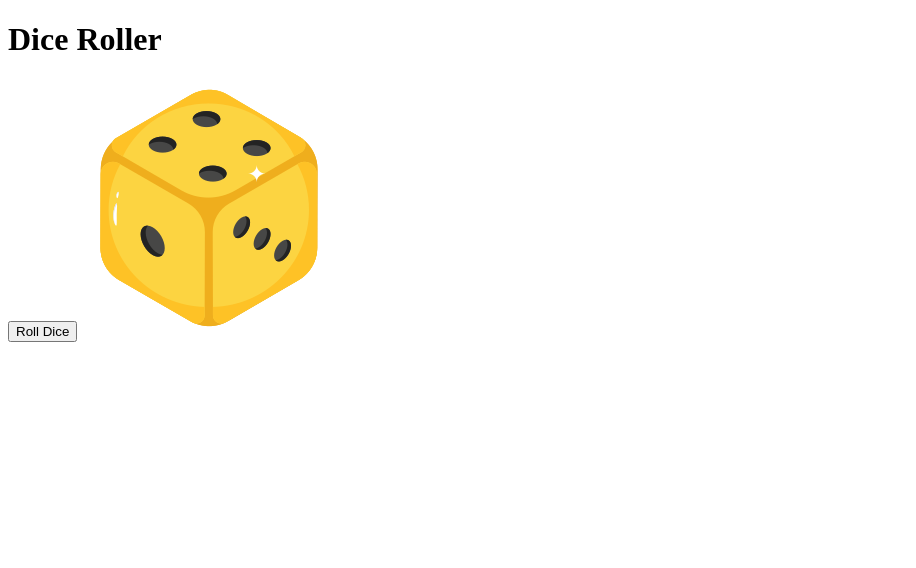
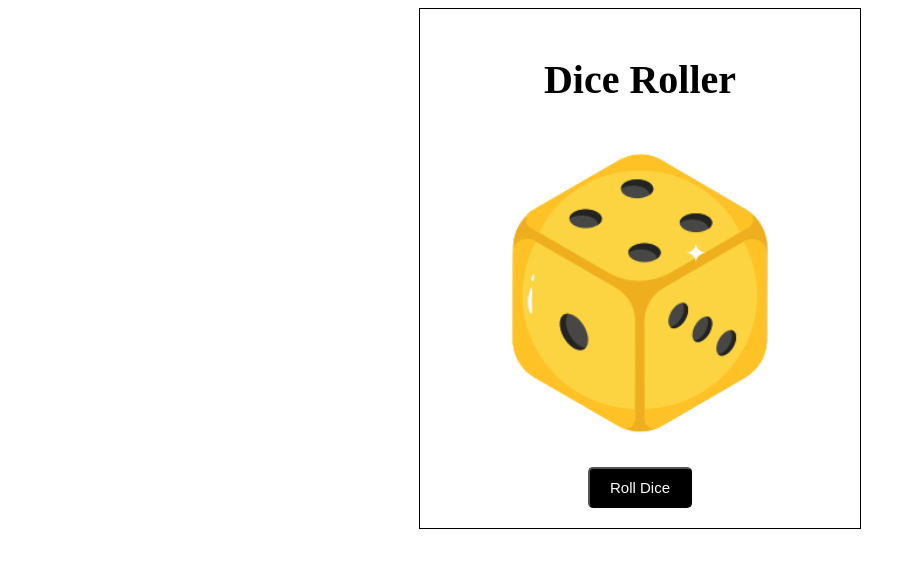
Before and after one commit to pranalipekhale13/Dice-Roller, a plain HTML site: page index.html in a window 1280 px wide. Shown: the whole page, without its empty margins (0-916 px from the left). Drawn offline with Linux system fonts and the light colour scheme.

Commit message:
added css style

```diff
--- a/index.html
+++ b/index.html
@@ -4,13 +4,45 @@
     <meta charset="UTF-8">
     <meta name="viewport" content="width=device-width, initial-scale=1.0">
     <title>Dice Roller</title>
-
+<style>
+        .container {
+            text-align: center;
+            margin-top: 100px;
+            margin:auto;
+            border: 1px solid black;
+            width: 400px;
+            padding: 20px;
+        }
+        .heading {
+            font-size: 40px;
+            margin-bottom: 20px;
+        }
+        .btn {
+            background-color: black;
+            color: white;
+            border-radius: 5px;
+            padding: 10px 20px;
+            font-size: 15px;
+            cursor: pointer;
+            align-items: center;
+        }
+        .btn:hover {
+            background-color: #d9d9d9;
+            color: black;
+        }
+        .dice-image {
+            margin-top: 20px;
+            margin-bottom: 20px;
+            width: 300px;
+            height: 300px;
+        }
+    </style>
 </head>
 <body>
     <div class="container">
     <h1 class="heading">Dice Roller</h1>
-    <button id="rollButton" class="btn">Roll Dice</button>
     <img src="dice.png" alt="dice-image" class="dice-image"/>
+      <button id="rollButton" class="btn">Roll Dice</button>
 
     </div>
 </body>
```
